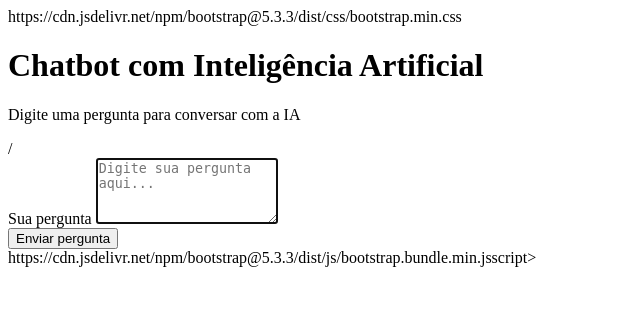
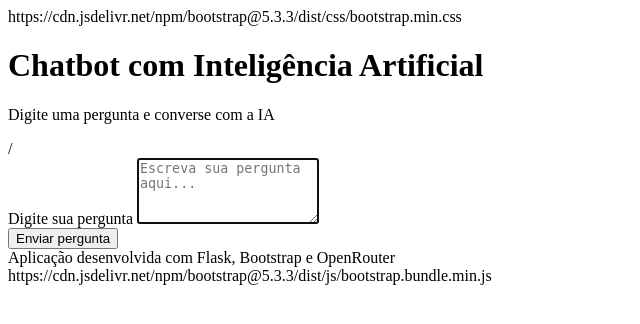
Before and after one commit to professoracgomes/chat_bot, a Flask app: page / in a window 1280 px wide. Shown: the top 324 px of the page, without its empty margins (0-640 px from the left). Run offline with Flask 3, Linux system fonts and the light colour scheme.

Commit message:
Add files via upload

```diff
--- a/templates/index.html
+++ b/templates/index.html
@@ -11,7 +11,7 @@
 
     <title>Chatbot com IA</title>
 
-    <!-- Bootstrap -->
+    <!-- Bootstrap CSS -->
     https://cdn.jsdelivr.net/npm/bootstrap@5.3.3/dist/css/bootstrap.min.css
 </head>
 
@@ -20,34 +20,31 @@
     <main class="container py-5">
 
         <div class="row justify-content-center">
-
-            <div class="col-12 col-md-10 col-lg-8">
+            <div class="col-12 col-md-9 col-lg-7">
 
                 <div class="card border-0 shadow">
 
-                    <div class="card-header bg-primary text-white text-center py-4">
-
-                        <h1 class="h3 mb-1">
+                    <div class="card-header bg-primary text-white text-center p-4">
+                        <h1 class="h3 mb-2">
                             Chatbot com Inteligência Artificial
                         </h1>
 
                         <p class="mb-0">
-                            Digite uma pergunta para conversar com a IA
+                            Digite uma pergunta e converse com a IA
                         </p>
-
                     </div>
 
                     <div class="card-body p-4">
 
+                        <!-- Formulário enviado para o endpoint "/" -->
                         /
 
                             <div class="mb-3">
-
                                 <label
                                     for="pergunta"
                                     class="form-label fw-semibold"
                                 >
-                                    Sua pergunta
+                                    Digite sua pergunta
                                 </label>
 
                                 <textarea
@@ -55,66 +52,56 @@
                                     id="pergunta"
                                     name="pergunta"
                                     rows="4"
-                                    placeholder="Digite sua pergunta aqui..."
+                                    placeholder="Escreva sua pergunta aqui..."
                                     required
                                     autofocus
-                                >{{ pergunta }}</textarea>
-
+                                >{{ pergunta or '' }}</textarea>
                             </div>
 
                             <div class="d-grid">
-
                                 <button
                                     type="submit"
                                     class="btn btn-primary btn-lg"
                                 >
                                     Enviar pergunta
                                 </button>
-
                             </div>
 
                         </form>
 
                         {% if erro %}
-
-                            <div
-                                class="alert alert-danger mt-4"
-                                role="alert"
-                            >
-                                {{ erro }}
+                            <div class="alert alert-danger mt-4" role="alert">
+                                <strong>Erro:</strong> {{ erro }}
                             </div>
-
                         {% endif %}
 
                         {% if resposta %}
-
-                            <div class="card bg-light border-0 mt-4">
-
+                            <div class="card bg-body-tertiary border-0 mt-4">
                                 <div class="card-body">
-
-                                    <h2 class="h5 text-primary">
+                                    <h2 class="h5 text-primary mb-3">
                                         Resposta da IA
                                     </h2>
 
                                     <div style="white-space: pre-wrap;">{{ resposta }}</div>
-
                                 </div>
-
                             </div>
-
                         {% endif %}
 
+                    </div>
+
+                    <div class="card-footer text-center text-muted py-3">
+                        Aplicação desenvolvida com Flask, Bootstrap e OpenRouter
                     </div>
 
                 </div>
 
             </div>
-
         </div>
 
     </main>
 
-    https://cdn.jsdelivr.net/npm/bootstrap@5.3.3/dist/js/bootstrap.bundle.min.jsscript>
+    <!-- Bootstrap JavaScript -->
+    https://cdn.jsdelivr.net/npm/bootstrap@5.3.3/dist/js/bootstrap.bundle.min.js</script>
 
 </body>
 
```
